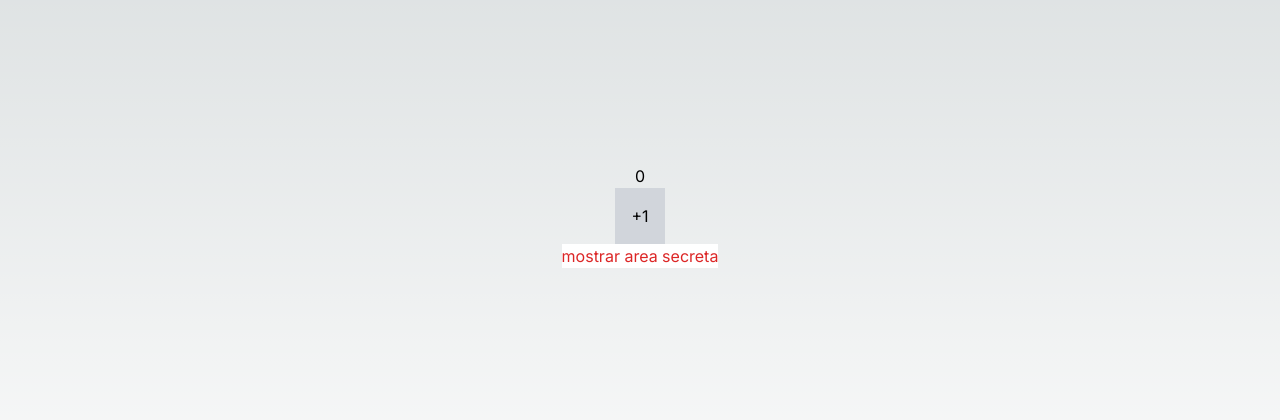
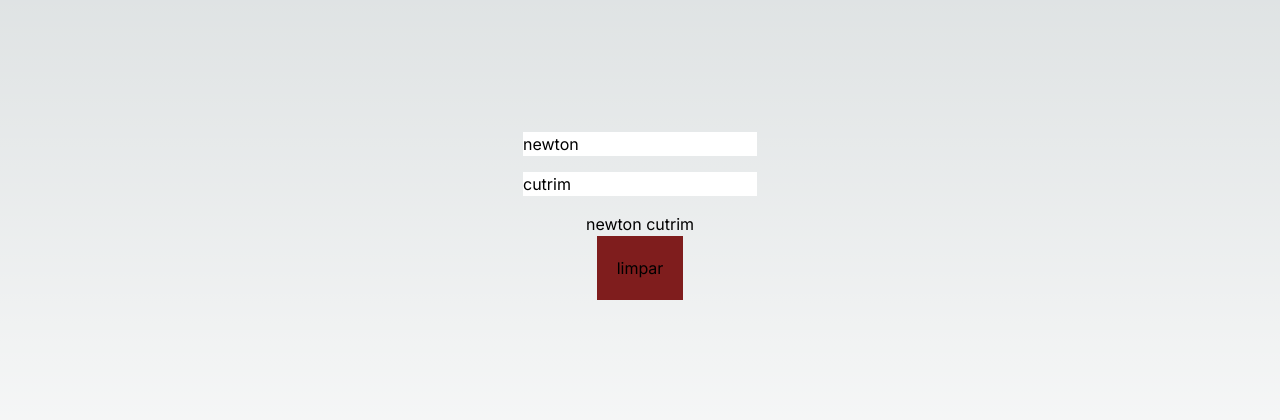
Before and after one commit to newtoncutrim/react-next, a Next.js app: page / in a window 1280 px wide. Shown: the part 184-604 px from the top of the page. Built offline with nearby package versions, Linux system fonts and the light colour scheme.

Commit message:
mudando estado em objeto

```diff
--- /dev/null
+++ b/src/Types/fullName.ts
@@ -0,0 +1,4 @@
+export type FullName = {
+    name: string;
+    lastName: string;
+}
--- a/src/app/page.tsx
+++ b/src/app/page.tsx
@@ -10,6 +10,7 @@ import { students } from '@/data/estudents';
 import { Botao } from '@/components/butoonEvent';
 import { Botao2 } from '@/components/buttonEvent2';
 import { FormEvent } from 'react';
+import { FullName } from '@/Types/fullName';
 
 /* const getDay = () => {
   return new Intl.DateTimeFormat('pt-BR', { weekday: 'long' }).format(new Date());
@@ -54,13 +55,24 @@ const Page = () => {
     setShowSecret(!show);
   }
 
+  const [fullName, setFullName] = useState<FullName>({name: 'newton', lastName: 'cutrim'})
+
+  function clear() {
+    setFullName({ ...fullName, name: '', lastName: ''})
+  }
+
+
   return (
     <div className="container mx-auto w-screen h-screen justify-center items-center flex flex-col">
-      <p>{num}</p>
-      <button onClick={click} className='bg-gray-300 p-4 justify-center items-center'>+1</button>
+      <input className='mb-4 text-black' onChange={(e) => setFullName({ ...fullName, name: e.target.value})} type="text"  value={fullName.name}/>
+      <input className='mb-4 text-black' type="text" onChange={e => setFullName({ ...fullName, lastName: e.target.value})} value={fullName.lastName}/>
+      <p>{ fullName.name} {fullName.lastName}</p>
+      <button onClick={clear} className='bg-red-900 p-5'>limpar</button>
+      {/* <p>{num}</p>
+      <button onClick={click} className='bg-gray-300 p-4 justify-center items-center'>+1</button> */}
 
-      <button className='bg-white text-red-600' onClick={showSecret}>{show ? 'esconder aria secreta ' : 'mostrar area secreta'}</button>
-      { show && <div className='bg-slate-200 rounded-md p-3'>area secreta </div>}
+      {/* <button className='bg-white text-red-600' onClick={showSecret}>{show ? 'esconder aria secreta ' : 'mostrar area secreta'}</button>
+      { show && <div className='bg-slate-200 rounded-md p-3'>area secreta </div>} */}
       {/* <h1>Form de Login</h1>
       <form onSubmit={click}>
         <label htmlFor="nome" >Nome:</label><br />
```
